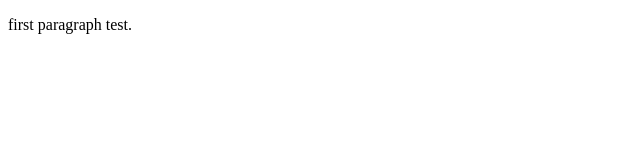
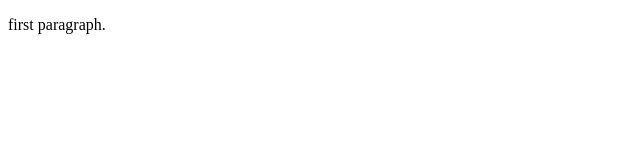
Before and after one commit to meixuanzhang/leanning-git, a plain HTML site: page index.html in a window 1280 px wide. Shown: the full height of the page, 0-640 px from the left. Drawn offline with Linux system fonts and the light colour scheme.

Commit message:
Update index.html

```diff
--- a/index.html
+++ b/index.html
@@ -4,6 +4,6 @@
 <title>Page Title</title>
 </head>
 <body>
-  <p>first paragraph test.</p>
+  <p>first paragraph.</p>
 </body>
 </html>
```
